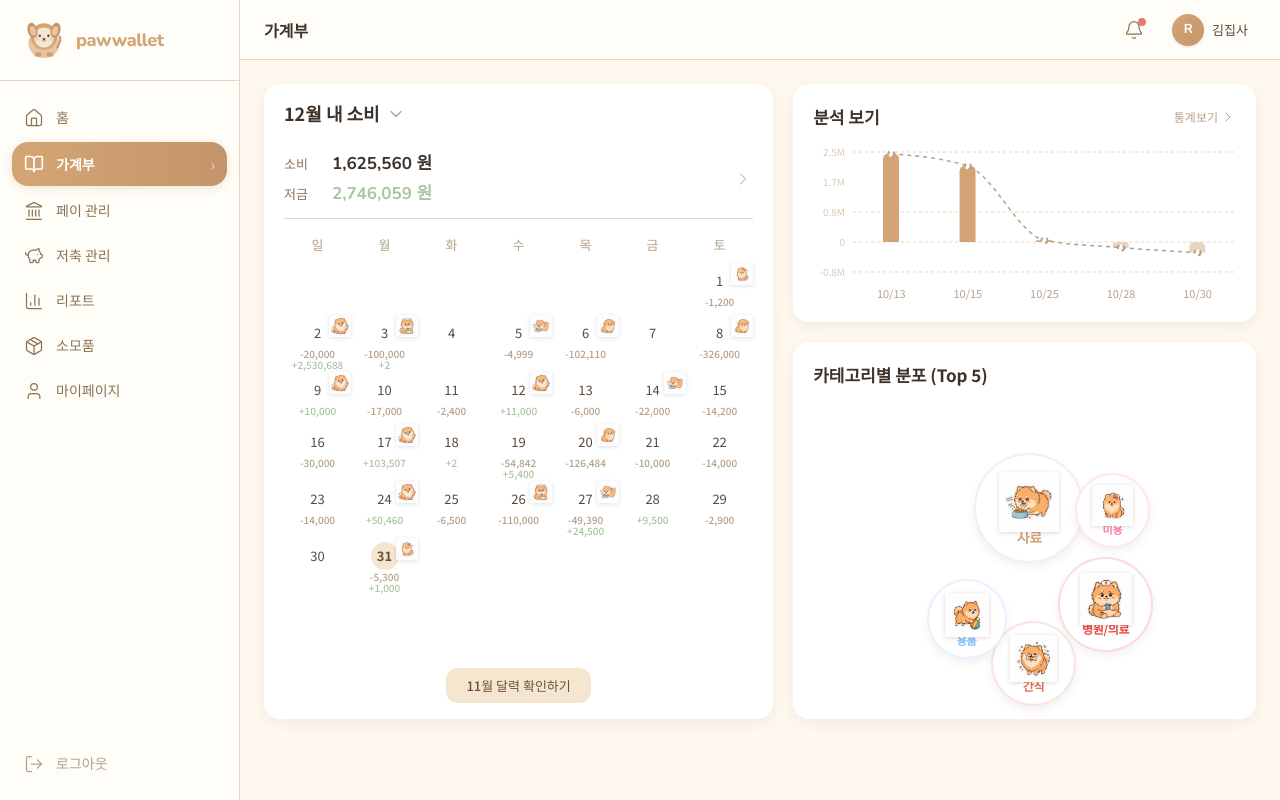
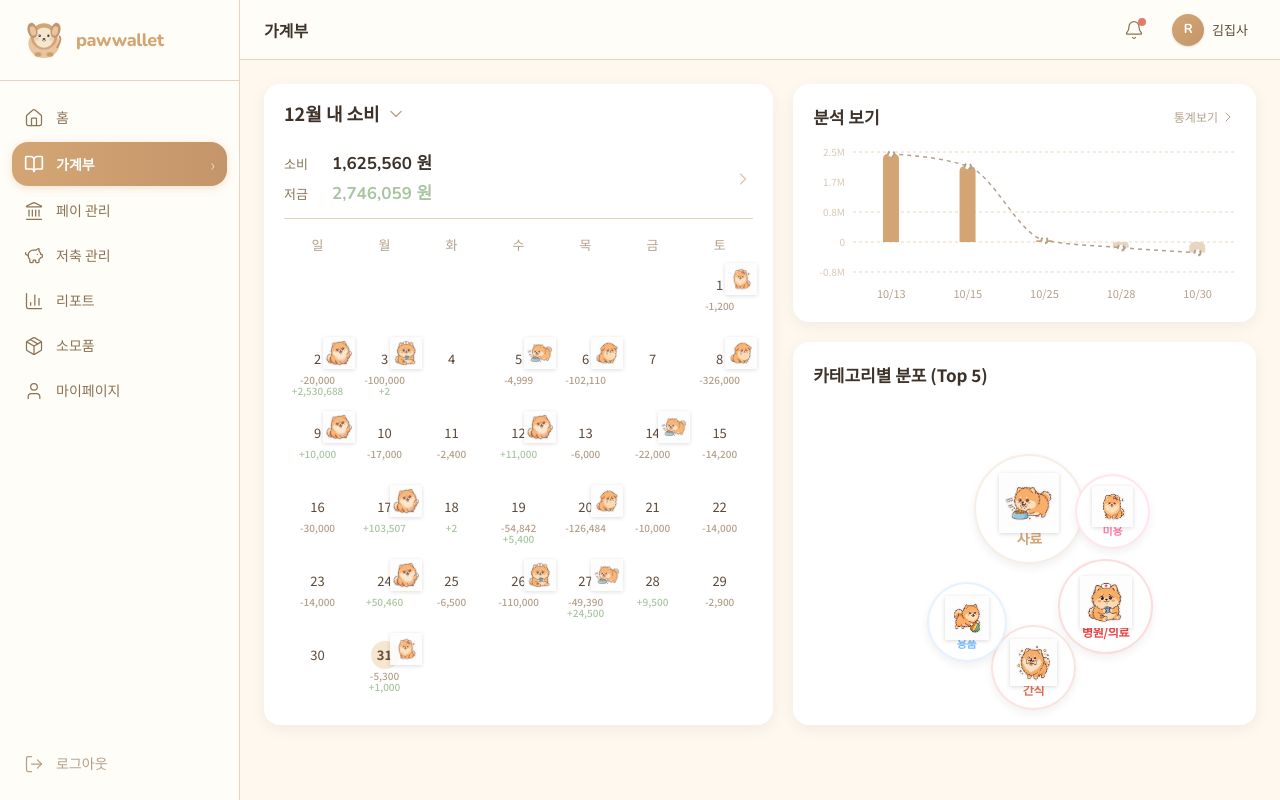
Before and after one commit to gyqls080813/PETtfolio_-wireframe, a React (Vite) app: page /ledger in a window 1280 px wide. Built offline with nearby package versions, Linux system fonts and the light colour scheme.

Commit message:
가계부 커스터마이징

```diff
--- a/src/app/components/pages/LedgerPage.tsx
+++ b/src/app/components/pages/LedgerPage.tsx
@@ -148,11 +148,11 @@ export default function LedgerPage() {
               ))}
             </div>
 
-            <div className="grid grid-cols-7 text-center gap-y-1.5 flex-1 content-start">
+            <div className="grid grid-cols-7 text-center gap-y-0.5 flex-1">
               {calendarDays.map((day, i) => (
                 <div
                   key={i}
-                  className={`min-h-[46px] flex flex-col items-center rounded-xl transition-colors relative ${day ? "cursor-pointer hover:bg-[#F9F0E4]" : ""}`}
+                  className={`min-h-[72px] flex flex-col items-center rounded-xl transition-colors relative pt-1 ${day ? "cursor-pointer hover:bg-[#F9F0E4]" : ""}`}
                   onClick={() => day && setSelectedDay(day)}
                 >
                   {day && (
@@ -162,8 +162,8 @@ export default function LedgerPage() {
                         <img
                           src={calendarStickers[day].img}
                           alt={calendarStickers[day].label}
-                          className="w-[22px] h-[22px] object-contain absolute -top-1 -right-0 drop-shadow-sm z-10 pointer-events-none"
-                          style={{ opacity: 0.85 }}
+                          className="w-[32px] h-[32px] object-contain absolute -top-1 -right-1 drop-shadow-sm z-10 pointer-events-none"
+                          style={{ opacity: 0.9 }}
                         />
                       )}
 
@@ -192,13 +192,6 @@ export default function LedgerPage() {
                 </div>
               ))}
             </div>
-
-            {/* Bottom Button */}
-            <div className="mt-2 text-center">
-              <button className="px-5 py-2 bg-[#F5E6D0] text-[#6B4F3A] rounded-xl text-[13px] font-medium hover:bg-[#E8D5C0] transition-colors">
-                11월 달력 확인하기
-              </button>
-            </div>
           </div>
 
           {/* Daily Details Modal */}
@@ -210,9 +203,26 @@ export default function LedgerPage() {
                 className="bg-white rounded-2xl w-full max-w-sm shadow-2xl overflow-hidden flex flex-col max-h-[90vh]"
               >
                 <div className="flex justify-between items-center p-5 border-b border-[#E8D5C0]">
-                  <h3 className="text-[18px] font-bold text-[#3D3229]">
-                    12월 {selectedDay}일 상세 내역
-                  </h3>
+                  <div className="flex items-center gap-3">
+                    {/* 해당 날짜의 스티커가 있으면 크게 표시 */}
+                    {calendarStickers[selectedDay as number] && (
+                      <img
+                        src={calendarStickers[selectedDay as number].img}
+                        alt={calendarStickers[selectedDay as number].label}
+                        className="w-[64px] h-[64px] object-contain drop-shadow-md"
+                      />
+                    )}
+                    <div>
+                      <h3 className="text-[18px] font-bold text-[#3D3229]">
+                        12월 {selectedDay}일 상세 내역
+                      </h3>
+                      {calendarStickers[selectedDay as number] && (
+                        <span className="text-[12px] text-[#B4A08A] mt-0.5 inline-block">
+                          오늘의 활동: <span className="text-[#D4A574] font-semibold">{calendarStickers[selectedDay as number].label}</span>
+                        </span>
+                      )}
+                    </div>
+                  </div>
                   <button onClick={() => setSelectedDay(null)} className="text-[#B4A08A] hover:text-[#5C4A3A]">
                     <X className="w-6 h-6" strokeWidth={1.5} />
                   </button>
@@ -231,8 +241,8 @@ export default function LedgerPage() {
                       <div className="space-y-3">
                         <div className="flex justify-between items-center bg-[#FFF8EE] p-3 rounded-xl border border-[#E8D5C0]">
                           <div className="flex items-center gap-3">
-                            <div className="w-10 h-10 rounded-full bg-white flex items-center justify-center text-[18px] shadow-[0_2px_4px_rgba(0,0,0,0.02)]">
-                              🛒
+                            <div className="w-10 h-10 rounded-full bg-white flex items-center justify-center shadow-[0_2px_4px_rgba(0,0,0,0.02)] overflow-hidden">
+                              <img src={stickerSad} alt="지출" className="w-8 h-8 object-contain" />
                             </div>
                             <div>
                               <div className="text-[14px] font-bold text-[#3D3229]">지출</div>
@@ -261,8 +271,8 @@ export default function LedgerPage() {
                       <div className="space-y-3">
                         <div className="flex justify-between items-center bg-[#FFF8EE] p-3 rounded-xl border border-[#E8D5C0]">
                           <div className="flex items-center gap-3">
-                            <div className="w-10 h-10 rounded-full bg-white flex items-center justify-center text-[18px] shadow-[0_2px_4px_rgba(0,0,0,0.02)]">
-                              💰
+                            <div className="w-10 h-10 rounded-full bg-white flex items-center justify-center shadow-[0_2px_4px_rgba(0,0,0,0.02)] overflow-hidden">
+                              <img src={stickerThumbsup} alt="저금" className="w-8 h-8 object-contain" />
                             </div>
                             <div>
                               <div className="text-[14px] font-bold text-[#3D3229]">수입/저축</div>
--- /dev/null
+++ b/src/assets/images.d.ts
@@ -0,0 +1,15 @@
+// Type declarations for image imports
+declare module "*.png" {
+    const value: string;
+    export default value;
+}
+
+declare module "*.jpg" {
+    const value: string;
+    export default value;
+}
+
+declare module "*.svg" {
+    const value: string;
+    export default value;
+}
```
